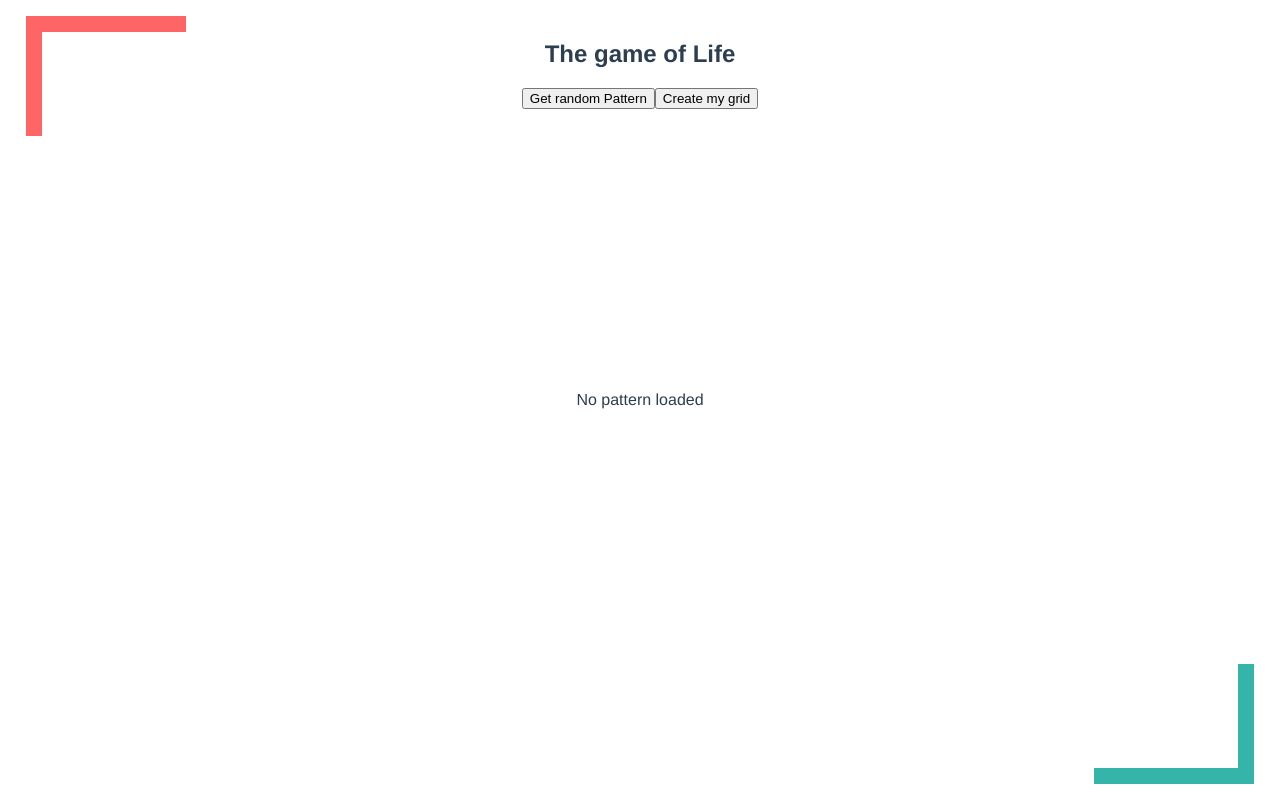
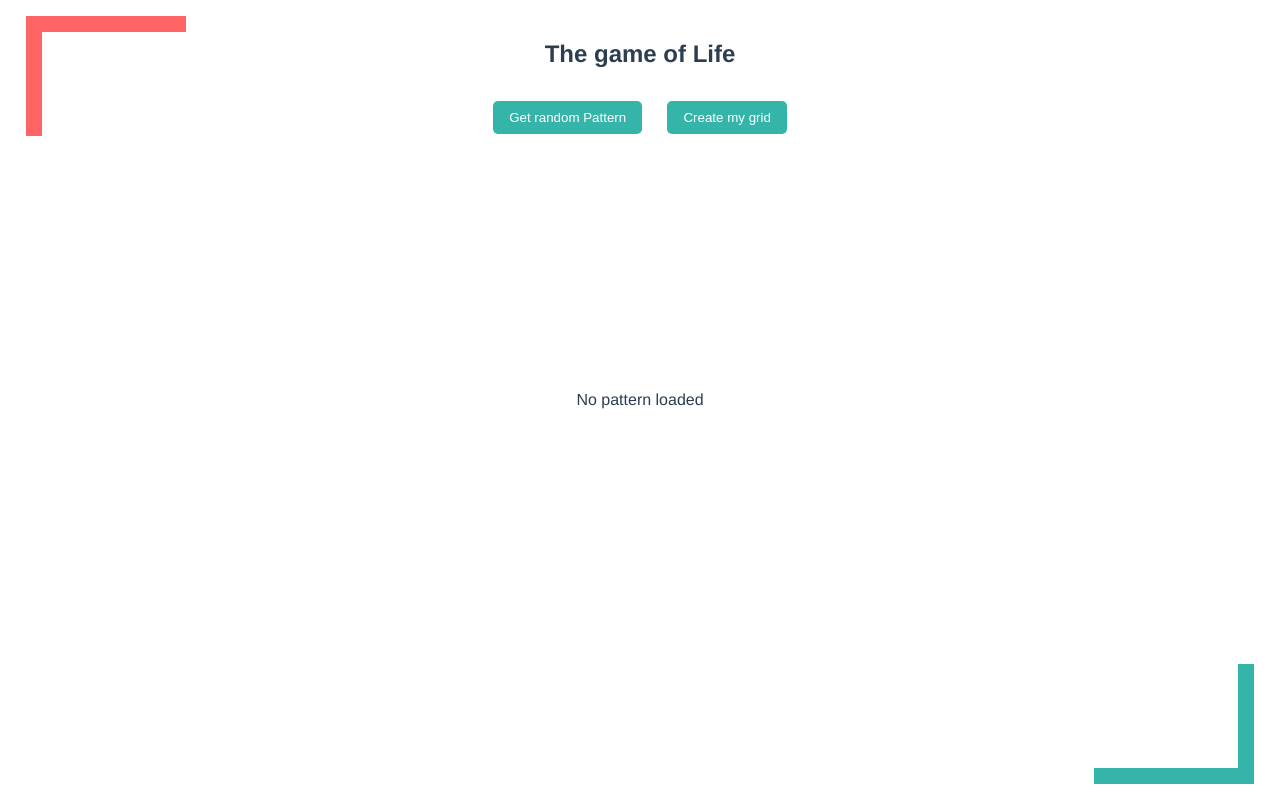
Before and after one commit to Edsheebran/gameOfLife, a Vue app: page / in a window 1280 px wide. Built offline with nearby package versions, Linux system fonts and the light colour scheme.

Commit message:
Beautify button

```diff
--- a/src/components/Game.vue
+++ b/src/components/Game.vue
@@ -4,17 +4,17 @@
     <div v-if="pattern[0].length === 0">
       <button @click="getRandomPattern">Get random Pattern</button>
       <button @click="generateBlanckGrid">Create my grid</button>
-      <div class="game-zone" >No pattern loaded</div>
+      <div class="game-zone">No pattern loaded</div>
     </div>
 
-    <div v-else  class="game-zone">
+    <div v-else class="game-zone">
       <Grid :pattern="pattern" @change-cell="changeCell" />
-      <button @click="pattern = nextState">Step</button>
-      <button @click="run">Run</button>
+      <button :disabled="isRunning" @click="pattern = nextState">Step</button>
+      <button :disabled="isRunning" @click="run">
+        {{ isRunning ? "Running..." : "Run" }}
+      </button>
     </div>
-    <div>
-
-    </div>
+    <div></div>
   </div>
 </template>
 
@@ -29,6 +29,26 @@
   -ms-transform: translate(-50%, -50%);
   transform: translate(-50%, -50%);
 }
+
+button {
+  background-color: #35b5aa; /* Green */
+  border: none;
+  color: white;
+  padding: 9px 16px;
+  margin: 1%;
+  text-align: center;
+  text-decoration: none;
+  display: inline-block;
+  border-radius: 5px;
+  transition-duration: 0.4s;
+}
+
+button:hover {
+  background-color: #ff6467;
+}
+button:disabled {
+  background-color: grey;
+}
 </style>
 
 <script lang="ts">
@@ -41,12 +61,9 @@ const availablePatternsUrl =
   components: { Grid },
 })
 export default class Game extends Vue {
-  changeCell({ row, col }: { row: number; col: number }) {
-    const newState = this.pattern[row][col] === 1 ? 0 : 1;
-    this.$set(this.pattern[row], col, newState);
-  }
   pattern: number[][] = [[]];
   availablePatterns: string[] = [];
+  isRunning = false;
 
   // COMPUTED VALUES
   get patternSize() {
@@ -115,7 +132,13 @@ export default class Game extends Vue {
     this.pattern = Array.from(Array(100), (_) => Array(100).fill(0));
   }
 
+  changeCell({ row, col }: { row: number; col: number }) {
+    const newState = this.pattern[row][col] === 1 ? 0 : 1;
+    this.$set(this.pattern[row], col, newState);
+  }
+
   run() {
+    this.isRunning = true;
     setInterval(() => {
       this.pattern = this.nextState;
     }, 300);
```
Also changed, not shown: src/App.vue (+7 -8 lines).
